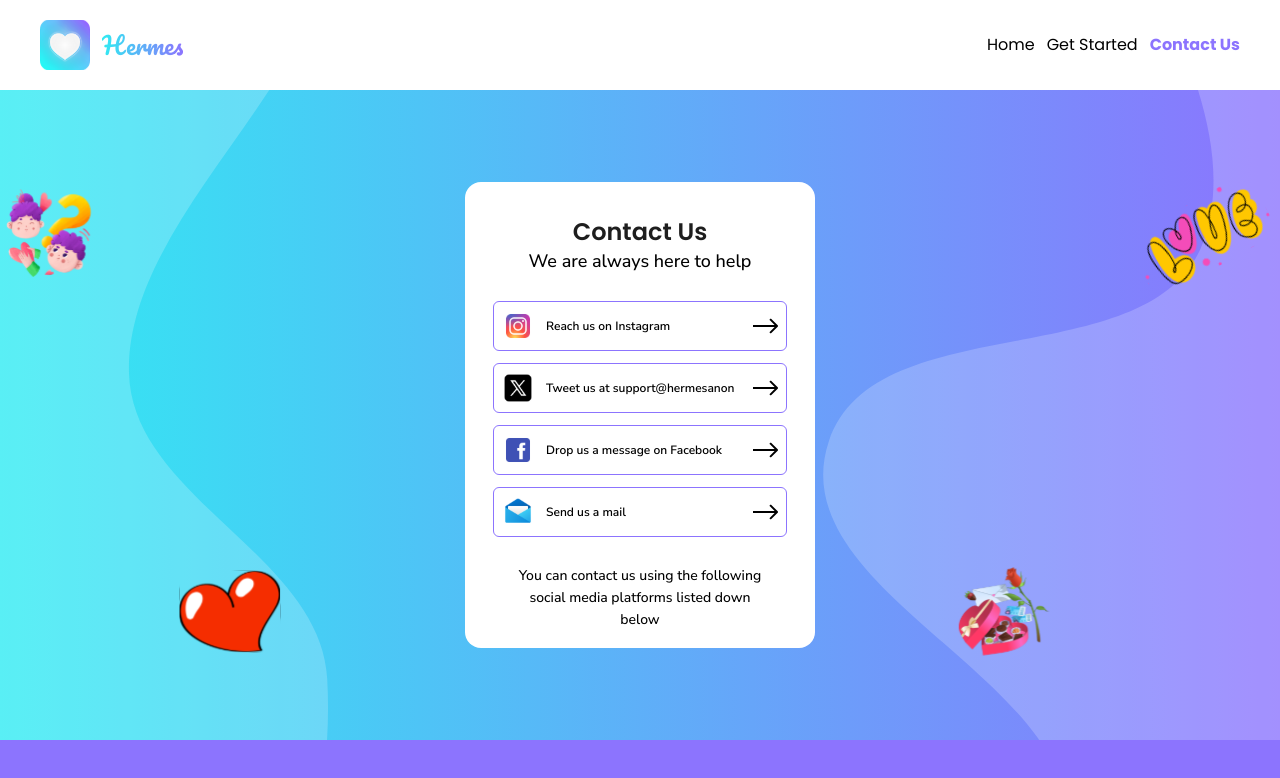
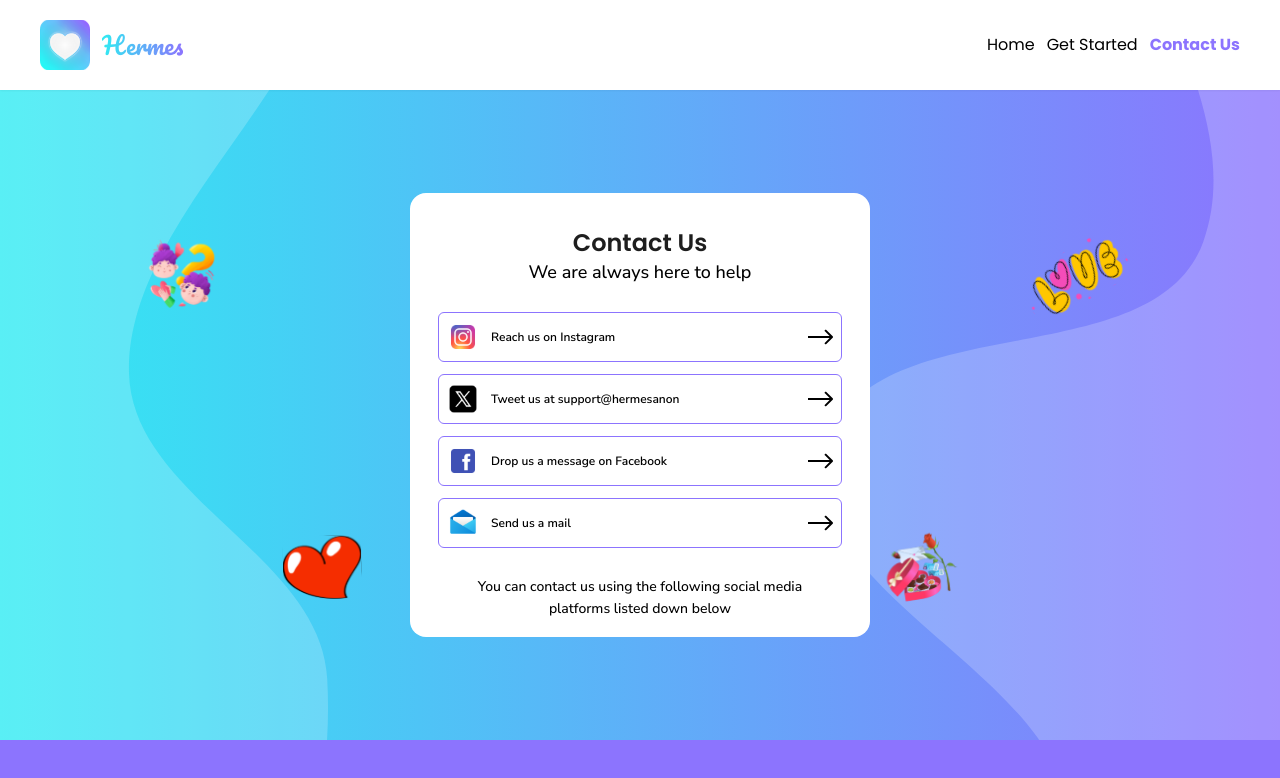
Before and after one commit to ak-nika/Hermes, a React (Vite) app: page /contact in a window 1280 px wide. Shown: the top 778 px of the page. Built offline with nearby package versions, Linux system fonts and the light colour scheme; grey boxes are pictures that could not be loaded.

Commit message:
all done and formatting also

```diff
--- a/src/components/CardWrapper.jsx
+++ b/src/components/CardWrapper.jsx
@@ -1,9 +1,13 @@
 import React from "react";
 
-const CardWrapper = ({ children }) => {
+const CardWrapper = ({ children, className }) => {
   return (
     <div className="w-full h-full flex justify-center items-center">
-      <div className="bg-white w-[460px] min-w-[350px] px-7 py-4 rounded-2xl">
+      <div
+        className={`bg-white w-[460px] min-w-[350px] px-7 py-4 rounded-2xl ${
+          className || ""
+        }`}
+      >
         {children}
       </div>
     </div>
--- a/src/components/ContactCard.jsx
+++ b/src/components/ContactCard.jsx
@@ -1,11 +1,11 @@
 import { Link } from "react-router-dom";
 import { contactDetails } from "../constants";
 import { arrowRight } from "../assets";
+import CardWrapper from "./CardWrapper";
 
 const ContactCard = () => {
   return (
-    <div className="w-full h-full flex justify-center items-center">
-      <div className="bg-white w-[46px] min-w-[350px] px-7 py-4 rounded-2xl">
+    <CardWrapper>
       <h1 className="poppins font-[600] text-[24px] leading-[36px] text-center mt-4 text-hermes-black">
         Contact Us
       </h1>
@@ -21,12 +21,7 @@ const ContactCard = () => {
             className="flex items-center justify-between border-hermes-purple border-[1px] rounded-md p-2 w-full"
           >
             <div className="flex items-center justify-center gap-3">
-                <img
-                  src={detail.img}
-                  alt={detail.name}
-                  width={32}
-                  height={32}
-                />
+              <img src={detail.img} alt={detail.name} width={32} height={32} />
               <h3 className="nunito font-[600] text-[12px] leading-[18px]">
                 {detail.text}
               </h3>
@@ -41,8 +36,7 @@ const ContactCard = () => {
         You can contact us using the following social media platforms listed
         down below
       </p>
-      </div>
-    </div>
+    </CardWrapper>
   );
 };
 
--- a/src/components/MessageCard.jsx
+++ b/src/components/MessageCard.jsx
@@ -1,11 +1,11 @@
 import { Link } from "react-router-dom";
 import { messages } from "../constants";
 import Button from "./Button";
+import CardWrapper from "./CardWrapper";
 
 const MessageCard = () => {
   return (
-    <div className="w-full h-full flex justify-center items-center">
-      <div className="bg-white w-[460px] min-w-[350px] px-7 py-4 rounded-2xl">
+    <CardWrapper>
       <h1 className="poppins font-[600] text-[24px] leading-[36px] text-hermes-black text-center mt-4">
         My Messages
       </h1>
@@ -43,8 +43,7 @@ const MessageCard = () => {
       <div className="flex justify-center items-center mt-7">
         <Button className={`w-[40%]`}>Load More</Button>
       </div>
-      </div>
-    </div>
+    </CardWrapper>
   );
 };
 
--- a/src/components/Nav.jsx
+++ b/src/components/Nav.jsx
@@ -6,7 +6,7 @@ const Nav = ({ links }) => {
   const [isClicked, setIsClicked] = useState(false);
 
   return (
-    <nav className="flex items-center justify-between bg-white px-10 py-5">
+    <nav className="flex items-center justify-between bg-white px-10 py-5 sticky top-0 z-50 shadow-sm">
       <div className="flex items-center gap-3">
         <img src={logo} alt="logo" width={50} />
         <div className="pacifico font-normal text-2xl gradient-text">
--- a/src/components/ProfileCard.jsx
+++ b/src/components/ProfileCard.jsx
@@ -1,11 +1,11 @@
 import { Link } from "react-router-dom";
 import { arrowRight, duotoneCopy, wingLetter } from "../assets";
 import { profileDetails } from "../constants";
+import CardWrapper from "./CardWrapper";
 
 const ProfileCard = () => {
   return (
-    <div className="w-full h-full flex justify-center items-center">
-      <div className="bg-white w-[46px] min-w-[350px] px-7 py-4 rounded-2xl relative">
+    <CardWrapper className={`relative`}>
       <img
         src={wingLetter}
         alt="winged letter"
@@ -42,12 +42,7 @@ const ProfileCard = () => {
             className="flex items-center justify-between border-hermes-purple border-[1px] rounded-md p-2 w-full"
           >
             <div className="flex items-center justify-center gap-3">
-                <img
-                  src={detail.img}
-                  alt={detail.name}
-                  width={32}
-                  height={32}
-                />
+              <img src={detail.img} alt={detail.name} width={32} height={32} />
               <h3 className="nunito font-[600] text-[12px] leading-[18px]">
                 {detail.text}
               </h3>
@@ -57,8 +52,7 @@ const ProfileCard = () => {
           </Link>
         ))}
       </div>
-      </div>
-    </div>
+    </CardWrapper>
   );
 };
 
--- a/src/components/Section.jsx
+++ b/src/components/Section.jsx
@@ -3,7 +3,7 @@ import { vector1, vector2, bodyIcons } from "../assets";
 const Section = ({ children, className }) => {
   return (
     <section
-      className={`overflow-hidden bg-gradient-to-r from-hermes-blue to-hermes-purple md:h-[650px] h-fit relative ${
+      className={`overflow-hidden bg-gradient-to-r from-hermes-blue to-hermes-purple md:h-[650px] h-fit relative p-5 ${
         className || ""
       }`}
     >
@@ -25,7 +25,7 @@ const Section = ({ children, className }) => {
         <img
           src={bodyIcons}
           alt="icons"
-          className="absolute w-full h-full top-0 left-0 hover-icons hidden md:block z-10"
+          className="absolute w-[80%] h-full inset-0 m-auto hover-icons hidden md:block z-10"
         />
 
         <div className="relative z-20 w-full h-full">{children}</div>
--- a/src/components/ShareCard.jsx
+++ b/src/components/ShareCard.jsx
@@ -2,6 +2,7 @@ import { useEffect, useState } from "react";
 import { messages } from "../constants";
 import Button from "./Button";
 import ShareTemplate from "./ShareTemplate";
+import CardWrapper from "./CardWrapper";
 
 const ShareCard = ({ id }) => {
   const [message, setMessage] = useState(null);
@@ -15,15 +16,14 @@ const ShareCard = ({ id }) => {
     setMessage(singleMessage[0].message);
   }, []);
   return (
-    <div className="w-full h-full flex justify-center items-center">
-      <div className="bg-white w-[460px] min-w-[350px] px-7 py-4 rounded-2xl">
+    <CardWrapper>
       <h1 className="poppins font-[600] text-hermes-black text-[24px] leading-[36px] text-center">
         Share
       </h1>
       <p className="nunito font-[600] text-[14px] leading-[22.4px] text-center">
         Share the Answer using the{" "}
-          <span className="text-hermes-purple font-[600]">Share Now</span>{" "}
-          button below now!
+        <span className="text-hermes-purple font-[600]">Share Now</span> button
+        below now!
       </p>
 
       <div className="flex justify-center items-center my-4">
@@ -33,8 +33,7 @@ const ShareCard = ({ id }) => {
       <div className="flex justify-center items-center">
         <Button>Share Now</Button>
       </div>
-      </div>
-    </div>
+    </CardWrapper>
   );
 };
 
--- a/src/components/ShareTemplate.jsx
+++ b/src/components/ShareTemplate.jsx
@@ -2,7 +2,7 @@ import { logo } from "../assets";
 
 const ShareTemplate = ({ text }) => {
   return (
-    <div className="hermes-gradient w-[45%] h-[303px] p-4 flex flex-col justify-between items-center">
+    <div className="hermes-gradient md:w-[45%] w-full h-[303px] p-4 flex flex-col justify-between items-center">
       <div>
         <h1 className="nunito text-white text-[20px] font-[600] leading-1 border-b-[1px] border-white pb-3">
           {text}
```
Lines whose indentation alone changed are shown as unchanged.
